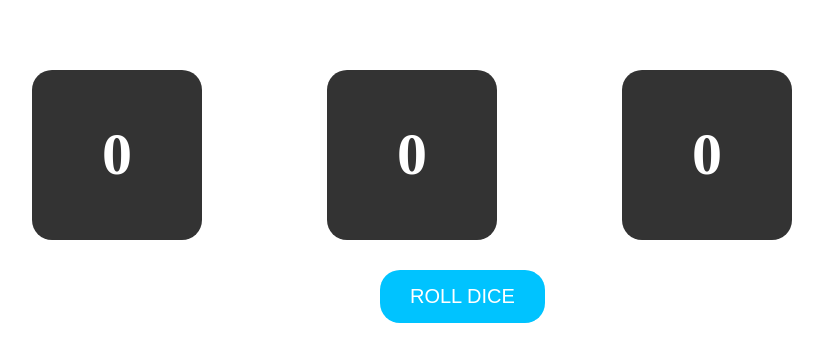
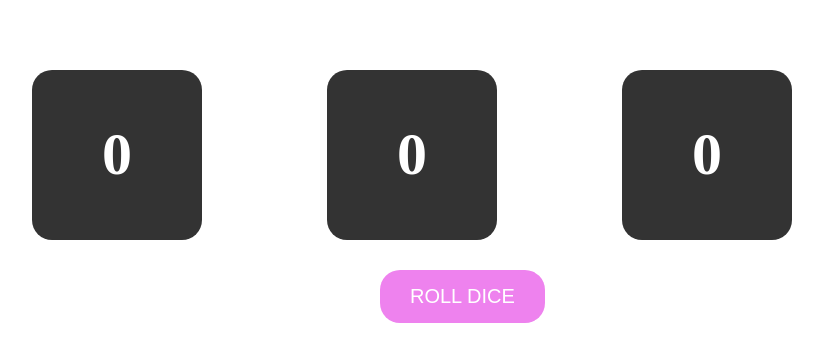
Before and after one commit to Vikasviplav/RollDice, a plain HTML site: page index.html in a window 1280 px wide. Shown: the whole page, without its empty margins (228-1051 px from the left). Drawn offline with Linux system fonts and the light colour scheme.

Commit message:
new commit

```diff
--- a/index.css
+++ b/index.css
@@ -27,9 +27,8 @@ p {
 
 #button {
     font-size: 20px;
-    background-color: rgb(0, 195, 255);
+    background-color: violet;
     color: white;
-
     border: none;
     border-radius: 20px;
     cursor: pointer;
--- a/index.html
+++ b/index.html
@@ -26,7 +26,7 @@
         </div>
     </div>
 
-        <button id="button" onclick="rollDice()">ROLL DICE</button>
+        <button id="button">ROLL DICE</button>
 
 </body>
 <script src="./index.js"></script>
--- a/index.js
+++ b/index.js
@@ -1,3 +1,5 @@
+document.querySelector("#button").addEventListener("click",rollDice)
+
 function rollDice() {
     let m1 = document.getElementById("1");
     let m2 = document.getElementById("2");
```
